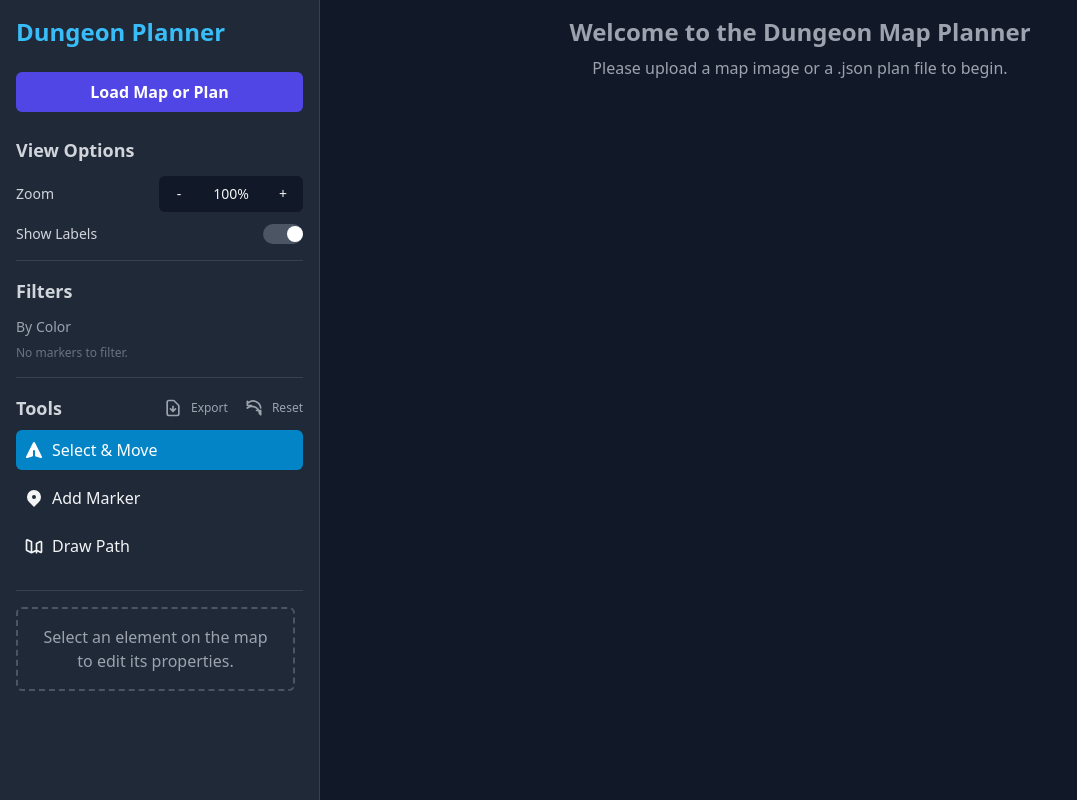
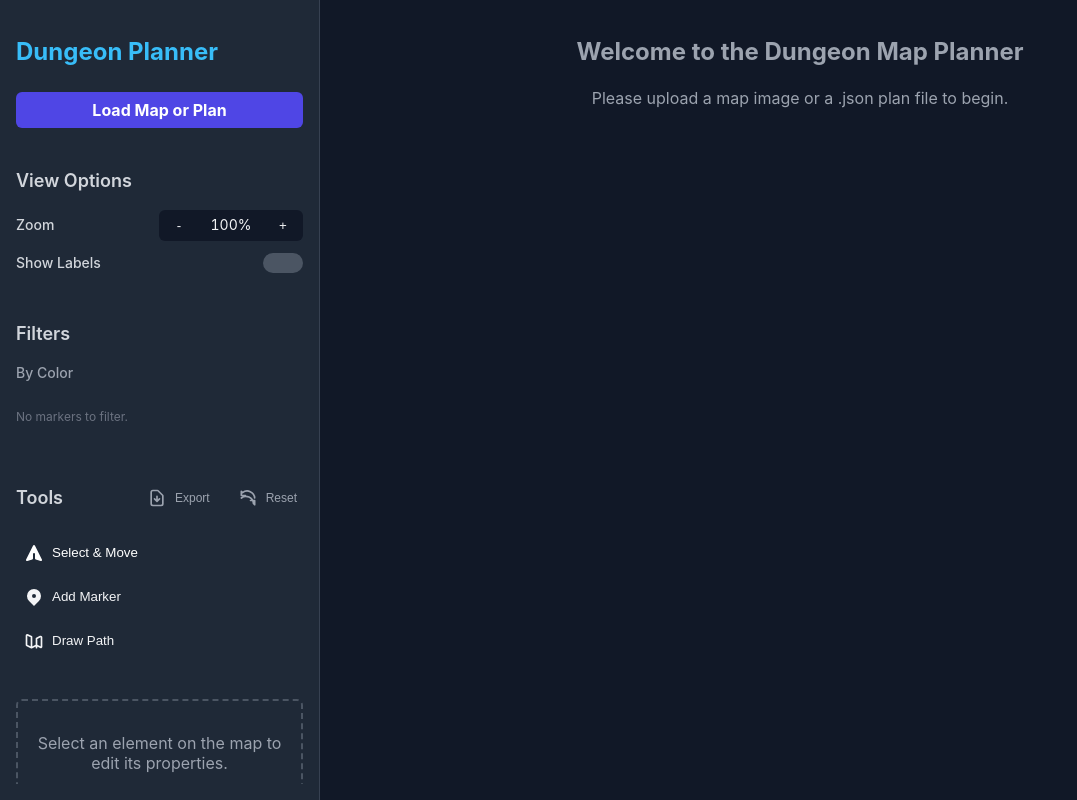
Before and after one commit to weddson/Map-Planner, a React (Vite) app: page / in a window 1280 px wide. Shown: the whole page, without its empty margins (0-1077 px from the left). Built offline with nearby package versions, Linux system fonts and the light colour scheme.

Commit message:
Bundle local styles for GitHub Pages

```diff
--- a/index.html
+++ b/index.html
@@ -5,27 +5,9 @@
     <meta charset="UTF-8" />
     <meta name="viewport" content="width=device-width, initial-scale=1.0" />
     <title>Dungeon Map Mission Planner</title>
-    <script src="https://cdn.tailwindcss.com"></script>
-    <style>
-      body {
-        -webkit-font-smoothing: antialiased;
-        -moz-osx-font-smoothing: grayscale;
-      }
-    </style>
-  <script type="importmap">
-{
-  "imports": {
-    "react-dom/": "https://esm.sh/react-dom@^19.2.3/",
-    "@google/genai": "https://esm.sh/@google/genai@^1.34.0",
-    "react/": "https://esm.sh/react@^19.2.3/",
-    "react": "https://esm.sh/react@^19.2.3"
-  }
-}
-</script>
-<script src="https://unpkg.com/@babel/standalone/babel.min.js"></script>
-</head>
+  </head>
   <body class="bg-gray-900 text-gray-100">
     <div id="root"></div>
-    <script type="text/babel" data-type="module" src="./index.tsx"></script>
+    <script type="module" src="./index.tsx"></script>
   </body>
 </html>
--- a/index.tsx
+++ b/index.tsx
@@ -1,6 +1,7 @@
 
 import React from 'react';
 import ReactDOM from 'react-dom/client';
+import './styles.css';
 import App from './App.tsx';
 
 const rootElement = document.getElementById('root');
--- /dev/null
+++ b/styles.css
@@ -0,0 +1,248 @@
+:root {
+  --gray-900: #111827;
+  --gray-800: #1f2937;
+  --gray-700: #374151;
+  --gray-600: #4b5563;
+  --gray-500: #6b7280;
+  --gray-400: #9ca3af;
+  --gray-300: #d1d5db;
+  --gray-200: #e5e7eb;
+  --gray-100: #f3f4f6;
+  --sky-300: #7dd3fc;
+  --sky-400: #38bdf8;
+  --sky-500: #0ea5e9;
+  --amber-400: #fbbf24;
+  --indigo-600: #4f46e5;
+  --indigo-700: #4338ca;
+  --red-600: #dc2626;
+  --red-700: #b91c1c;
+  --green-500: #22c55e;
+  --yellow-500: #eab308;
+  --orange-500: #f97316;
+}
+
+* {
+  box-sizing: border-box;
+}
+
+body {
+  margin: 0;
+  background: var(--gray-900);
+  color: var(--gray-100);
+  font-family: 'Inter', system-ui, -apple-system, BlinkMacSystemFont, 'Segoe UI', sans-serif;
+  -webkit-font-smoothing: antialiased;
+  -moz-osx-font-smoothing: grayscale;
+}
+
+a {
+  color: inherit;
+}
+
+.bg-gray-900 { background: var(--gray-900); }
+.bg-gray-800 { background: var(--gray-800); }
+.bg-gray-700 { background: var(--gray-700); }
+.bg-gray-700\/50 { background: rgba(55, 65, 81, 0.5); }
+.bg-gray-600 { background: var(--gray-600); }
+.bg-gray-900\/80 { background: rgba(17, 24, 39, 0.8); }
+.bg-sky-900\/50 { background: rgba(12, 74, 110, 0.5); }
+.bg-indigo-600 { background: var(--indigo-600); }
+.bg-indigo-700 { background: var(--indigo-700); }
+.bg-red-600 { background: var(--red-600); }
+.bg-red-700 { background: var(--red-700); }
+.bg-gray-600\/70 { background: rgba(75, 85, 99, 0.7); }
+.bg-gray-600\/50 { background: rgba(75, 85, 99, 0.5); }
+
+.text-gray-100 { color: var(--gray-100); }
+.text-gray-200 { color: var(--gray-200); }
+.text-gray-300 { color: var(--gray-300); }
+.text-gray-400 { color: var(--gray-400); }
+.text-gray-500 { color: var(--gray-500); }
+.text-sky-300 { color: var(--sky-300); }
+.text-sky-400 { color: var(--sky-400); }
+.text-amber-400 { color: var(--amber-400); }
+
+.text-white { color: #fff; }
+.text-red-400 { color: #f87171; }
+.text-red-300 { color: #fca5a5; }
+
+.font-bold { font-weight: 700; }
+.font-semibold { font-weight: 600; }
+.font-medium { font-weight: 500; }
+.font-sans { font-family: 'Inter', system-ui, -apple-system, BlinkMacSystemFont, 'Segoe UI', sans-serif; }
+
+.text-xs { font-size: 0.75rem; line-height: 1rem; }
+.text-sm { font-size: 0.875rem; line-height: 1.25rem; }
+.text-md { font-size: 1rem; line-height: 1.5rem; }
+.text-lg { font-size: 1.125rem; line-height: 1.75rem; }
+.text-xl { font-size: 1.25rem; line-height: 1.75rem; }
+.text-2xl { font-size: 1.5rem; line-height: 2rem; }
+
+.h-screen { height: 100vh; }
+.w-screen { width: 100vw; }
+.h-full { height: 100%; }
+.w-full { width: 100%; }
+.w-80 { width: 20rem; }
+.w-16 { width: 4rem; }
+.w-10 { width: 2.5rem; }
+.w-6 { width: 1.5rem; }
+.w-5 { width: 1.25rem; }
+.w-4 { width: 1rem; }
+.w-8 { width: 2rem; }
+.w-2\/3 { width: 66.6667%; }
+
+.h-5 { height: 1.25rem; }
+.h-6 { height: 1.5rem; }
+.h-10 { height: 2.5rem; }
+
+.min-h-0 { min-height: 0; }
+
+.flex { display: flex; }
+.flex-1 { flex: 1 1 0%; }
+.flex-col { flex-direction: column; }
+.flex-wrap { flex-wrap: wrap; }
+.items-center { align-items: center; }
+.items-between { align-items: space-between; }
+.justify-between { justify-content: space-between; }
+.justify-center { justify-content: center; }
+.space-x-2 > * + * { margin-left: 0.5rem; }
+.space-x-4 > * + * { margin-left: 1rem; }
+.space-x-1 > * + * { margin-left: 0.25rem; }
+.space-y-2 > * + * { margin-top: 0.5rem; }
+.space-y-3 > * + * { margin-top: 0.75rem; }
+.space-y-4 > * + * { margin-top: 1rem; }
+
+.gap-2 { gap: 0.5rem; }
+.gap-4 { gap: 1rem; }
+.gap-1 { gap: 0.25rem; }
+
+.p-1 { padding: 0.25rem; }
+.p-2 { padding: 0.5rem; }
+.p-3 { padding: 0.75rem; }
+.p-4 { padding: 1rem; }
+.py-1 { padding-top: 0.25rem; padding-bottom: 0.25rem; }
+.py-2 { padding-top: 0.5rem; padding-bottom: 0.5rem; }
+.py-4 { padding-top: 1rem; padding-bottom: 1rem; }
+.px-2 { padding-left: 0.5rem; padding-right: 0.5rem; }
+.px-4 { padding-left: 1rem; padding-right: 1rem; }
+
+.pt-4 { padding-top: 1rem; }
+.pb-4 { padding-bottom: 1rem; }
+
+.m-0 { margin: 0; }
+.mb-2 { margin-bottom: 0.5rem; }
+.mb-3 { margin-bottom: 0.75rem; }
+.mb-4 { margin-bottom: 1rem; }
+.mb-6 { margin-bottom: 1.5rem; }
+.mt-1 { margin-top: 0.25rem; }
+.mt-2 { margin-top: 0.5rem; }
+.mt-3 { margin-top: 0.75rem; }
+.mt-4 { margin-top: 1rem; }
+
+.rounded-md { border-radius: 0.375rem; }
+.rounded-full { border-radius: 9999px; }
+
+.border { border: 1px solid var(--gray-700); }
+.border-2 { border: 2px solid var(--gray-700); }
+.border-r { border-right: 1px solid var(--gray-700); }
+.border-gray-700 { border-color: var(--gray-700); }
+.border-gray-600 { border-color: var(--gray-600); }
+.border-sky-500 { border-color: var(--sky-500); }
+.border-transparent { border-color: transparent; }
+.border-dashed { border-style: dashed; }
+
+.shadow-lg { box-shadow: 0 10px 15px -3px rgba(0,0,0,0.1), 0 4px 6px -2px rgba(0,0,0,0.05); }
+.shadow-2xl { box-shadow: 0 25px 50px -12px rgba(0,0,0,0.25); }
+
+.text-center { text-align: center; }
+
+.relative { position: relative; }
+.absolute { position: absolute; }
+.fixed { position: fixed; }
+.top-0 { top: 0; }
+.left-0 { left: 0; }
+
+.overflow-hidden { overflow: hidden; }
+.overflow-auto { overflow: auto; }
+.overflow-y-auto { overflow-y: auto; }
+
+.block { display: block; }
+.hidden { display: none; }
+
+.pointer-events-auto { pointer-events: auto; }
+
+.transition-colors { transition: color 150ms ease, background-color 150ms ease, border-color 150ms ease, transform 150ms ease; }
+
+.hover\:bg-gray-700:hover { background: var(--gray-700); }
+.hover\:bg-gray-500:hover { background: var(--gray-500); }
+.hover\:bg-indigo-700:hover { background: var(--indigo-700); }
+.hover\:bg-red-700:hover { background: var(--red-700); }
+.hover\:text-white:hover { color: #fff; }
+.hover\:text-gray-300:hover { color: var(--gray-300); }
+.hover\:text-red-300:hover { color: var(--red-300); }
+.hover\:text-gray-200:hover { color: var(--gray-200); }
+
+.cursor-pointer { cursor: pointer; }
+.cursor-crosshair { cursor: crosshair; }
+.tabular-nums { font-variant-numeric: tabular-nums; }
+
+.opacity-40 { opacity: 0.4; }
+
+.sr-only {
+  position: absolute;
+  width: 1px;
+  height: 1px;
+  padding: 0;
+  margin: -1px;
+  overflow: hidden;
+  clip: rect(0, 0, 0, 0);
+  white-space: nowrap;
+  border-width: 0;
+}
+
+.translate-x-5 { transform: translateX(1.25rem); }
+
+.rounded-md input,
+.rounded-md select,
+.rounded-md button,
+.rounded-md textarea {
+  border-radius: 0.375rem;
+}
+
+button {
+  border: none;
+  background: none;
+  color: inherit;
+}
+
+input, select, textarea {
+  background: var(--gray-800);
+  color: #fff;
+  border: 1px solid var(--gray-600);
+  padding: 0.5rem;
+}
+
+input:focus, select:focus, textarea:focus {
+  outline: 2px solid var(--sky-500);
+  border-color: var(--sky-500);
+}
+
+button:disabled {
+  opacity: 0.5;
+  cursor: not-allowed;
+}
+
+.dot { transition: transform 150ms ease; }
+
+.badge {
+  padding: 0.125rem 0.5rem;
+  border-radius: 9999px;
+  font-weight: 600;
+  color: #111827;
+  background: #d1d5db;
+  display: inline-block;
+}
+
+.text-amber-400 .badge { background: #fbbf24; }
+
+.inline-block { display: inline-block; }
+.text-left { text-align: left; }
--- a/vite.config.ts
+++ b/vite.config.ts
@@ -4,7 +4,14 @@ import react from '@vitejs/plugin-react';
 
 export default defineConfig(({ mode }) => {
     const env = loadEnv(mode, '.', '');
+    const repoName = process.env.GITHUB_REPOSITORY?.split('/')[1];
+    const isGitHubActions = process.env.GITHUB_ACTIONS === 'true';
+    const fallbackBase = './';
+
     return {
+      // Use the repository name when running in GitHub Actions, otherwise default to a
+      // relative base so the static assets resolve both locally and on GitHub Pages.
+      base: isGitHubActions && repoName ? `/${repoName}/` : fallbackBase,
       server: {
         port: 3000,
         host: '0.0.0.0',
```
Also changed, not shown: 1 other file (tests, documents, lock files or other folders).
